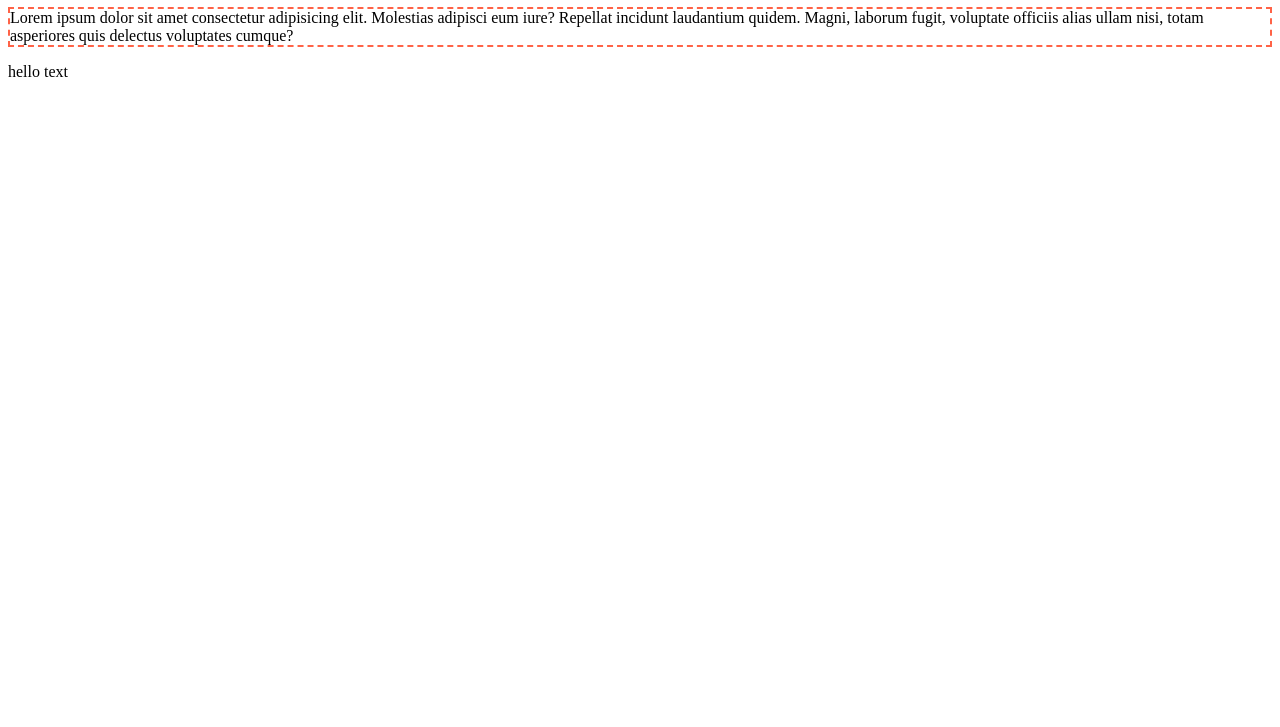
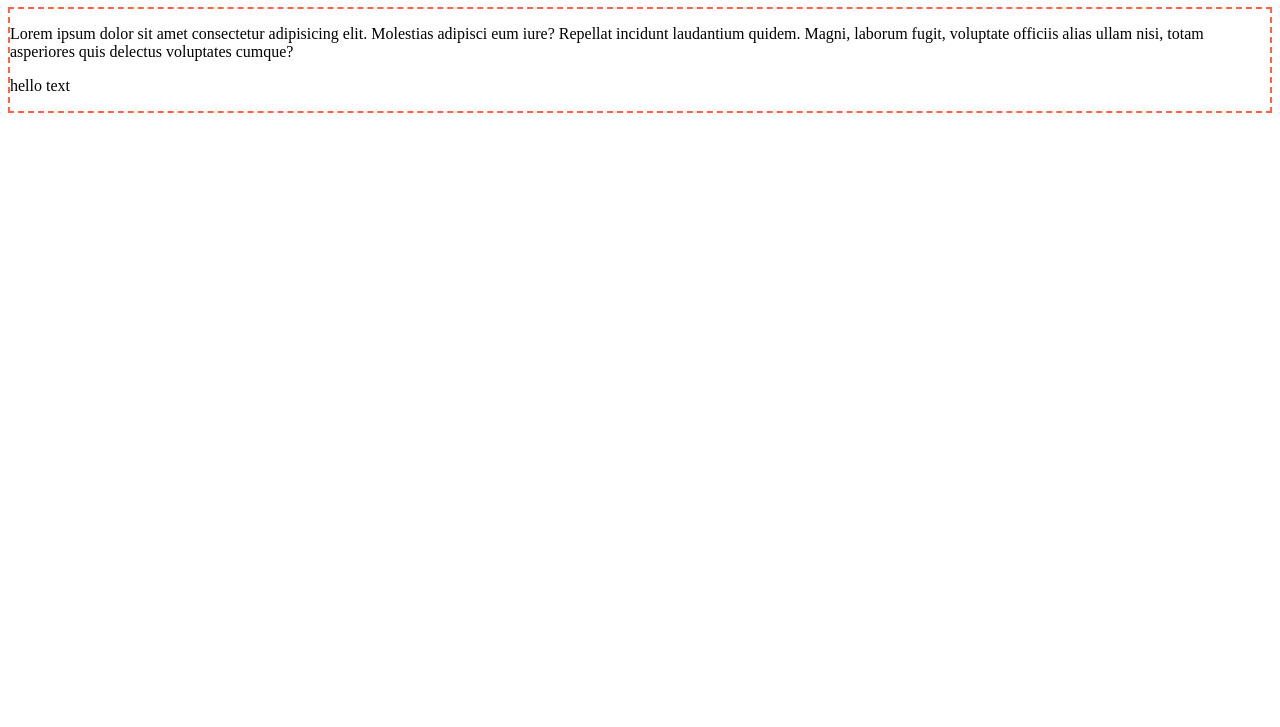
Before and after one commit to AsifNadim1/MYGIT, a plain HTML site: page index.html in a window 1280 px wide. Shown: the part 73-800 px from the top of the page. Drawn offline with Linux system fonts and the light colour scheme.

Commit message:
hello jobs

```diff
--- a/index.html
+++ b/index.html
@@ -17,7 +17,12 @@
 </head>
 <body>
     <h1 id="check">Hello to check my website</h1>
-    <p id="box">Lorem ipsum dolor sit amet consectetur adipisicing elit. Molestias adipisci eum iure? Repellat incidunt laudantium quidem. Magni, laborum fugit, voluptate officiis alias ullam nisi, totam asperiores quis delectus voluptates cumque?</p>
-    <p>hello text</p>
+    <div class="tap">
+         <p>Lorem ipsum dolor sit amet consectetur adipisicing elit. Molestias adipisci eum iure? Repellat incidunt laudantium quidem. Magni, laborum fugit, voluptate officiis alias ullam nisi, totam asperiores quis delectus voluptates cumque?</p>
+     <p>hello text</p>
+
+    </div>
+
+
 </body>
 </html>
--- a/style/style.css
+++ b/style/style.css
@@ -1,4 +1,4 @@
-#box{
+.tap{
 
     border: 2px dashed tomato;
 }
```
